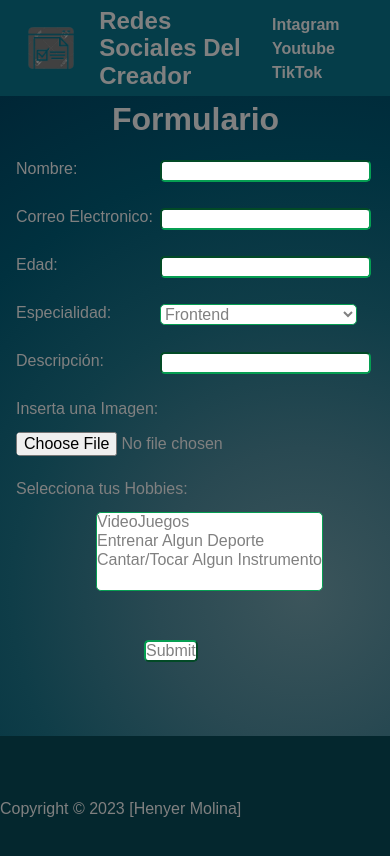
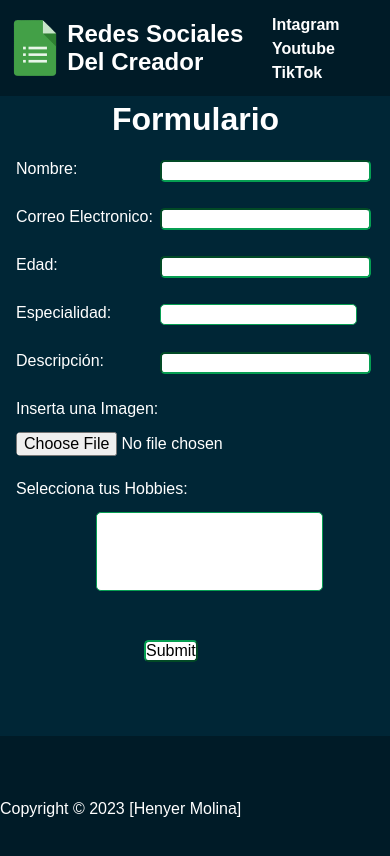
Before and after one commit to Gozardd/FormularioPrueba, a plain HTML site: page index.html in a window 390 px wide. Drawn offline with Linux system fonts and the light colour scheme.

Commit message:
retoques finales

```diff
--- a/estilos.css
+++ b/estilos.css
@@ -5,10 +5,10 @@
 a{
     text-decoration: none;
     position: absolute;
-    color: black;
+    color: #ffffff;
 }
 nav a:hover{
-    color: #13ef81;
+    color: #069e52;
     transform: scale(110%);
 }
 
@@ -21,10 +21,10 @@ header{
     display: flex;
     height: 5em;
     justify-content: space-between;
-    background: #053d49;
+    background: #002636;
     align-items: center;
     padding: 2em;
-    color: #808080;
+    color: #ffffff;
 }
 
 .logo{
@@ -33,7 +33,7 @@ header{
 }
 
 .logo img{
-    height: 8em;
+    height: 4em;
     align-items: center;
     margin-right: 1em;
 }
@@ -41,32 +41,32 @@ header{
 .link1{
     left: 60em;
     font-weight: 600;
-    color: #808080;
+    color: #ffffff;
 }
 
 .link2{
     left: 65em;
     font-weight: 600;
-    color: #808080;
+    color: #ffffff;
 }
 
 .link3{
     left: 70em;
     font-weight: 600;
-    color: #808080;
+    color: #ffffff;
 }
 
 footer{
-    background: #04272e;
+    background: #002636;
     padding-top: 2em;
     padding-bottom: 4em;
-    color: #808080;
+    color: #ffffff;
 }
 
 .formulario{
-    background: radial-gradient(circle at 77.92% 77.92%, #3c555b 0, #294952 25%, #0f3d48 50%, #00313f 75%, #002636 100%);
+    background: #002636;
     padding-bottom: 28em;
-    color: #808080;
+    color: #ffffff;
 }
 
 .titulo{
@@ -79,7 +79,7 @@ footer{
     position: absolute;
     top: 9em;
     left: 20em;
-    color: #808080;
+    color: #ffffff;
 }
 
 .nombrei{
@@ -88,12 +88,12 @@ footer{
     left: 26em;
     border-color: #069e52;
     border-radius: .3em;
-    color: #808080;
+    color: #ffffff;
     transition: all .5s;
 }
 
 .nombrei:hover{
-    background:  #00313f;
+    background:  #069e52;
     transform: scale(110%);
 }
 
@@ -101,7 +101,7 @@ footer{
     position: absolute;
     top: 9em;
     left: 40em;
-    color: #808080;
+    color: #ffffff;
 }
 
 .correoi{
@@ -110,20 +110,20 @@ footer{
     left: 49em;
     border-color: #069e52;
     border-radius: .3em;
-    color: #808080;
+    color: #ffffff;
     transition: all .5s;
 }
 
 .correoi:hover{
     transform: scale(110%);
-    background:  #00313f;
+    background:  #069e52;
 }
 
 .edadt{
     position: absolute;
     top: 12em;
     left: 20em;
-    color: #808080;
+    color: #ffffff;
 }
 
 .edadi{
@@ -132,12 +132,12 @@ footer{
     left: 26em;
     border-color: #069e52;
     border-radius: .3em;
-    color: #808080;
+    color: #ffffff;
     transition: all .5s;
 }
 
 .edadi:hover{
-    background:  #00313f;
+    background:  #069e52;
     transform: scale(110%);
 }
 
@@ -145,7 +145,7 @@ footer{
     position: absolute;
     top: 12em;
     left: 40em;
-    color: #808080;
+    color: #ffffff;
 }
 
 .especialidadi{
@@ -154,15 +154,14 @@ footer{
     left: 49em;
     border-color: #069e52;
     background: white;
-    color: #808080;
+    color: #ffffff;
     border-radius: .3em;
-    color: #808080;
     width: 12.3em;
     transition: all .5s;
 }
 
 .especialidadi:hover{
-    background:  #00313f;
+    background:  #069e52;
     transform: scale(110%);
 }
 
@@ -170,7 +169,7 @@ footer{
     position: absolute;
     top: 15em;
     left: 20em;
-    color: #808080;
+    color: #ffffff;
 }
 
 .descripcioni{
@@ -179,12 +178,12 @@ footer{
     left: 26em;
     border-color: #069e52;
     border-radius: .3em;
-    color: #808080;
+    color: #ffffff;
     transition: all .5s;
 }
 
 .descripcioni:hover{
-    background:  #00313f;
+    background:  #069e52;
     transform: scale(110%);
 }
 
@@ -192,7 +191,7 @@ footer{
     position: absolute;
     top:15em;
     left: 40em;
-    color: #808080;
+    color: #ffffff;
 }
 
 .insertai{
@@ -200,16 +199,15 @@ footer{
     top:15em;
     left: 52em;
     border-color: #069e52;
-    color: #808080;
+    color: #ffffff;
     border-radius: .3em;
-    color: #808080;
 }
 
 .hobbiest{
     position: absolute;
     top:18em;
     left: 26em;
-    color: #808080;
+    color: #ffffff;
 }
 
 .hobbiesi{
@@ -217,14 +215,13 @@ footer{
     top:18em;
     left: 40em;
     border-color: #069e52;
-    color: #808080;
+    color: #ffffff;
     border-radius: .3em;
-    color: #808080;
     transition: all .5s;
 }
 
 .hobbiesi:hover{
-    background:  #00313f;
+    background:  #069e52;
     transform: scale(110%);
 }
 
@@ -234,13 +231,14 @@ footer{
     left: 38em;
     border-color: #069e52;
     background: white;
-    color: #808080;
+    color: black;
     border-radius: .3em;
     transition: all .5s;
 }
 
 .enviar:hover{
-    background:  #00313f;
+    background:  #069e52;
+    transform: scale(110%);
 }
 
 @media only screen and (max-width: 500px){
@@ -249,10 +247,10 @@ footer{
         display: flex;
         height: 6em;
         justify-content: space-between;
-        background: #053d49;
+        background: #001b27;
         align-items: center;
         padding: .2em;
-        color: #808080;
+        color: #ffffff;
     }
 
     .logo{
@@ -262,7 +260,7 @@ footer{
     }
 
     .logo img{
-        height: 6em;
+        height: 4em;
         align-items: center;
         margin-right: 0em;
     }
@@ -271,34 +269,34 @@ footer{
         left: 17em;
         top: 1em;
         font-weight: 600;
-        color: #808080;
+        color: #ffffff;
     }
 
     .link2{
         left: 17em;
         top: 2.5em;
         font-weight: 600;
-        color: #808080;
+        color: #ffffff;
     }
 
     .link3{
         left: 17em;
         top: 4em;
         font-weight: 600;
-        color: #808080;
+        color: #ffffff;
     }
 
     footer{
-        background: #04272e;
+        background: #001b27;
         padding-top: 4em;
         padding-bottom: 4em;
-        color: #808080;
+        color: #ffffff;
     }
 
     .formulario{
-        background: radial-gradient(circle at 77.92% 77.92%, #3c555b 0, #294952 25%, #0f3d48 50%, #00313f 75%, #002636 100%);
+        background: #002636;
         padding-bottom: 40em;
-        color: #808080;
+        color: #ffffff;
     }
 
     .titulo{
@@ -311,7 +309,7 @@ footer{
         position: absolute;
         top: 10em;
         left: 1em;
-        color: #808080;
+        color: #ffffff;
     }
 
     .nombrei{
@@ -320,14 +318,14 @@ footer{
         left: 10em;
         border-color: #069e52;
         border-radius: .3em;
-        color: #808080;
+        color: #ffffff;
     }
 
     .correot{
         position: absolute;
         top: 13em;
         left: 1em;
-        color: #808080;
+        color: #ffffff;
     }
 
     .correoi{
@@ -336,14 +334,14 @@ footer{
         left: 10em;
         border-color: #069e52;
         border-radius: .3em;
-        color: #808080;
+        color: #ffffff;
     }
 
     .edadt{
         position: absolute;
         top: 16em;
         left: 1em;
-        color: #808080;
+        color: #ffffff;
     }
 
     .edadi{
@@ -352,14 +350,14 @@ footer{
         left: 10em;
         border-color: #069e52;
         border-radius: .3em;
-        color: #808080;
+        color: #ffffff;
     }
 
     .especialidadt{
         position: absolute;
         top: 19em;
         left: 1em;
-        color: #808080;
+        color: #ffffff;
     }
 
     .especialidadi{
@@ -368,16 +366,15 @@ footer{
         left: 10em;
         border-color: #069e52;
         background: white;
-        color: #808080;
         border-radius: .3em;
-        color: #808080;
+        color: #ffffff;
     }
 
     .descripciont{
         position: absolute;
         top: 22em;
         left: 1em;
-        color: #808080;
+        color: #ffffff;
     }
 
     .descripcioni{
@@ -386,14 +383,14 @@ footer{
         left: 10em;
         border-color: #069e52;
         border-radius: .3em;
-        color: #808080;
+        color: #ffffff;
     }
 
     .insertat{
         position: absolute;
         top:25em;
         left: 1em;
-        color: #808080;
+        color: #ffffff;
     }
 
     .insertai{
@@ -401,16 +398,15 @@ footer{
         top:27em;
         left: 1em;
         border-color: #069e52;
-        color: #808080;
         border-radius: .3em;
-        color: #808080;
+        color: #ffffff;
     }
 
     .hobbiest{
         position: absolute;
         top:30em;
         left: 1em;
-        color: #808080;
+        color: #ffffff;
     }
 
     .hobbiesi{
@@ -418,9 +414,8 @@ footer{
         top:32em;
         left: 6em;
         border-color: #069e52;
-        color: #808080;
         border-radius: .3em;
-        color: #808080;
+        color: #ffffff;
     }
 
     .enviar{
@@ -429,7 +424,7 @@ footer{
         left: 9em;
         border-color: #069e52;
         background: white;
-        color: #808080;
+        color: black;
         border-radius: .3em;
     }
 
--- a/index.html
+++ b/index.html
@@ -6,14 +6,14 @@
     <title>Formulario</title>
     <link rel="stylesheet" href="estilos.css">
     <link rel="stylesheet" href="normalize.css">
-    <link rel="icon" href="logo.png">
+    <link rel="icon" href="logoverde.png">
     <meta name="viewport" content="width=device-width, initial-scale=1" />
     <script src="https://kit.fontawesome.com/517295397e.js" crossorigin="anonymous"></script>
 </head>
 <body>
     <header>
         <div class="logo">
-            <img src="logogris.png" alt="Logo de el Formulario">
+            <img src="logoverde.png" alt="Logo de el Formulario">
             <h2 class="nombre">Redes Sociales Del Creador</h2>
         </div>
         <nav>
```
Also changed, not shown: logo.png (deleted), logogris.png (deleted), logoverde.png (added).
